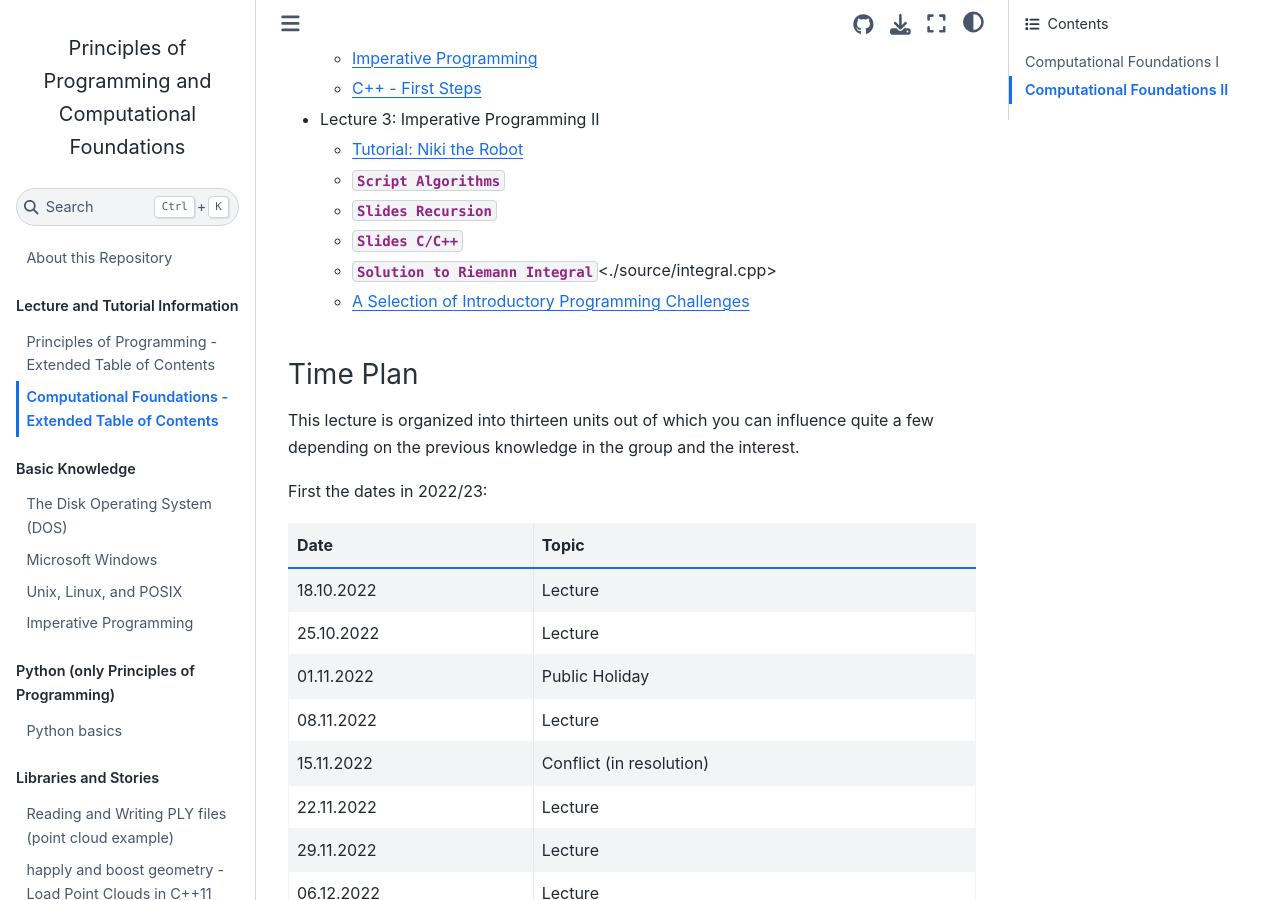
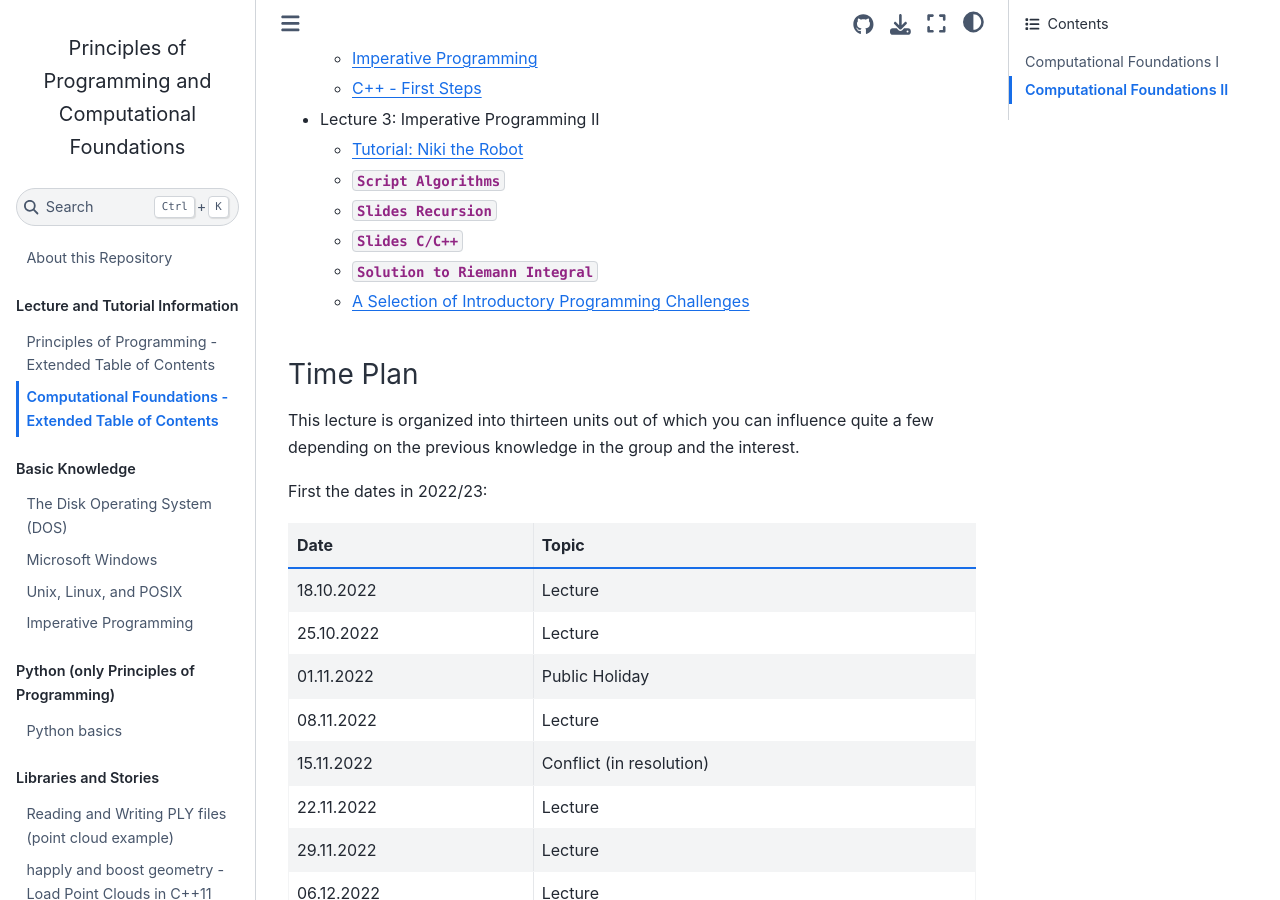
Before and after one commit to tum-bgd/programming-scripts, a Jupyter Book: the page built from book/etoc_compfound.md, in a window 1280 px wide and 900 px high, scrolled down 445 px. Built offline with Jupyter Book 1.0.4 settings and Sphinx 7.4.7 and the Sphinx Book theme 1.1.4, drawn with Linux system fonts in a browser that asks for light colours; pages that are not in the unit, such as notebooks, are missing from menus.

Commit message:
small bug

```diff
--- a/book/etoc_compfound.md
+++ b/book/etoc_compfound.md
@@ -14,7 +14,7 @@
     - {Download}`Script Algorithms<./pdf/Section_algorithms.pdf>`
     - {Download}`Slides Recursion<./pdf/02_RecursionSlice.pdf>`
     - {Download}`Slides C/C++<./pdf/2022_v06_CandCpp.pdf>`
-    - {Download}`Solution to Riemann Integral`<./source/integral.cpp>
+    - {Download}`Solution to Riemann Integral<./source/integral.cpp>`
 
   - [A Selection of Introductory Programming Challenges](tasks_02_cpp)
 
```
